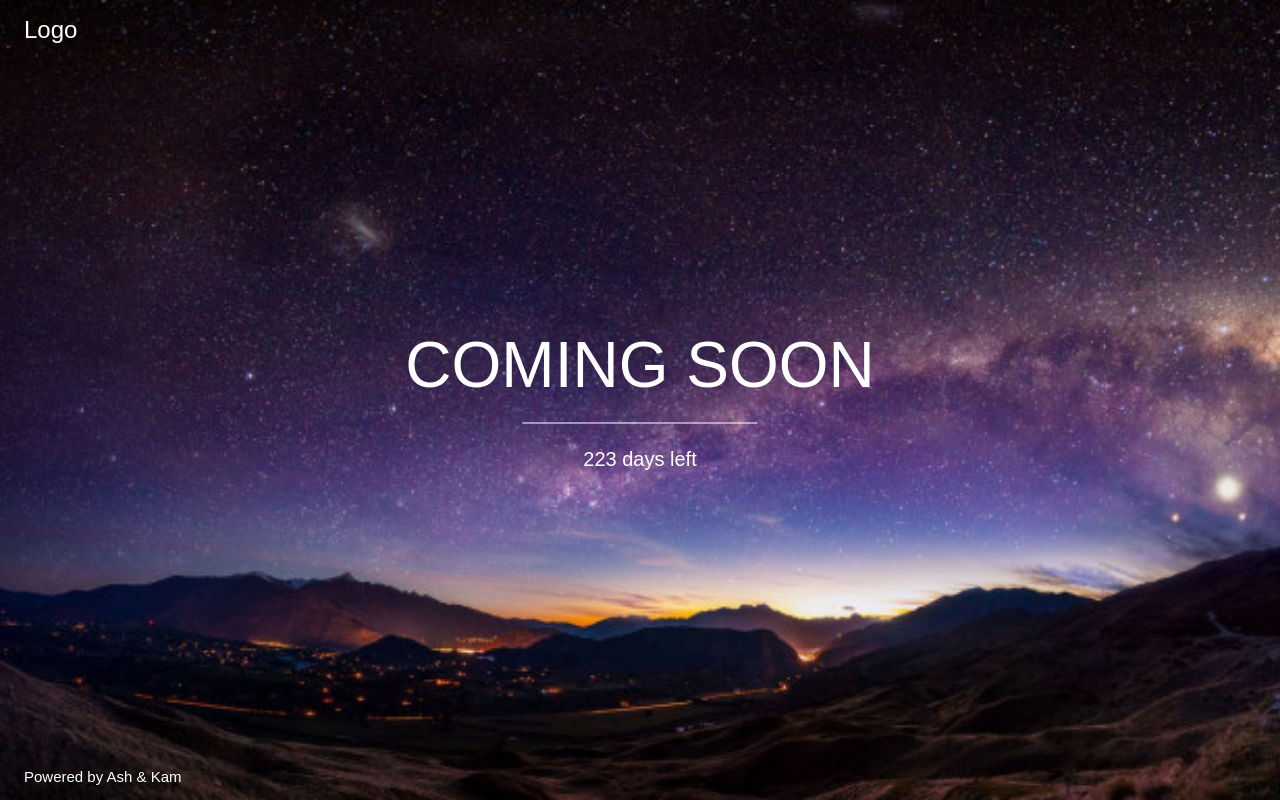
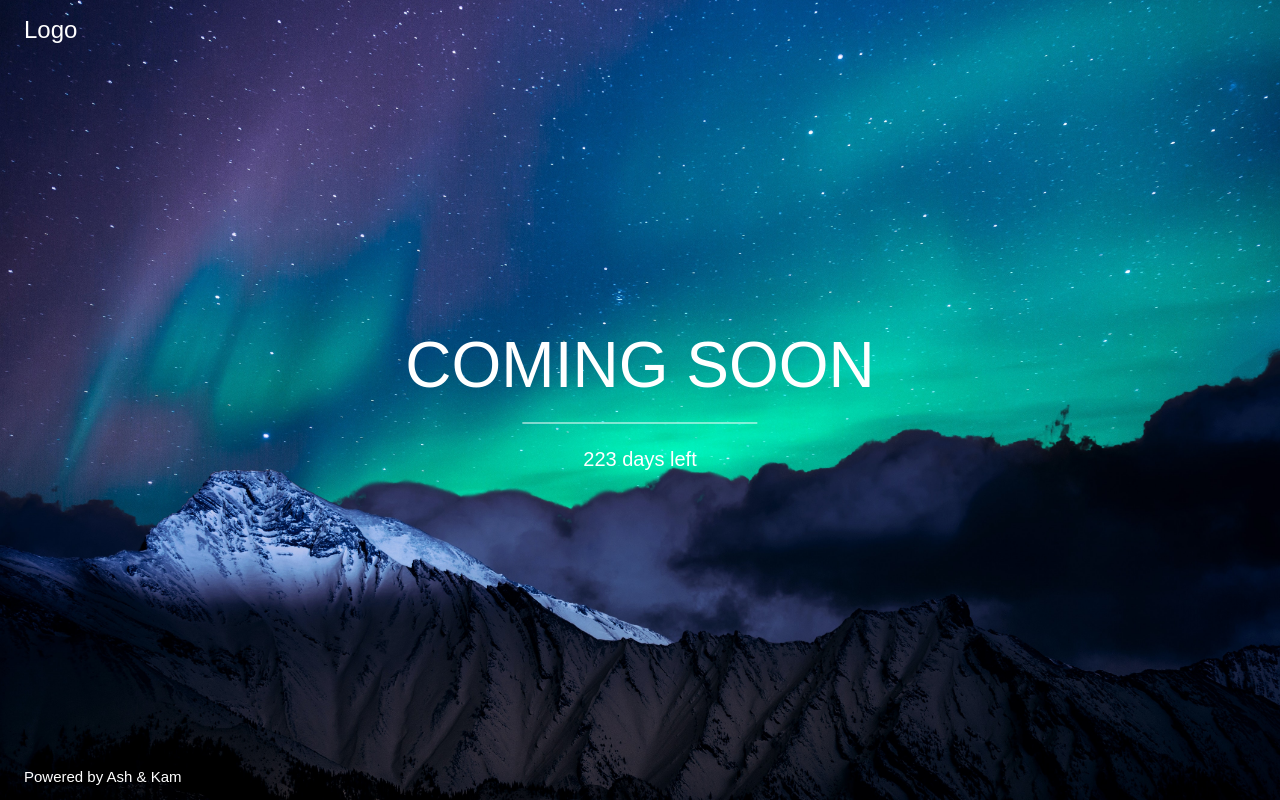
Before and after one commit to KKAMLESH286/Caidox, a Flask app: page / in a window 1280 px wide. Run offline with Flask 2, Linux system fonts and the light colour scheme; some web fonts are replaced.

Commit message:
newbackground

```diff
--- a/template/index.html
+++ b/template/index.html
@@ -9,7 +9,7 @@
 body,h1 {font-family: "Raleway", sans-serif}
 body, html {height: 100%}
 .bgimg {
-  background-image: url('../static/galaxy-clusters-ai_resize_md.jpg');
+  background-image: url('../static/landscape.jpg');
   min-height: 100%;
   background-position: center;
   background-size: cover;
```
